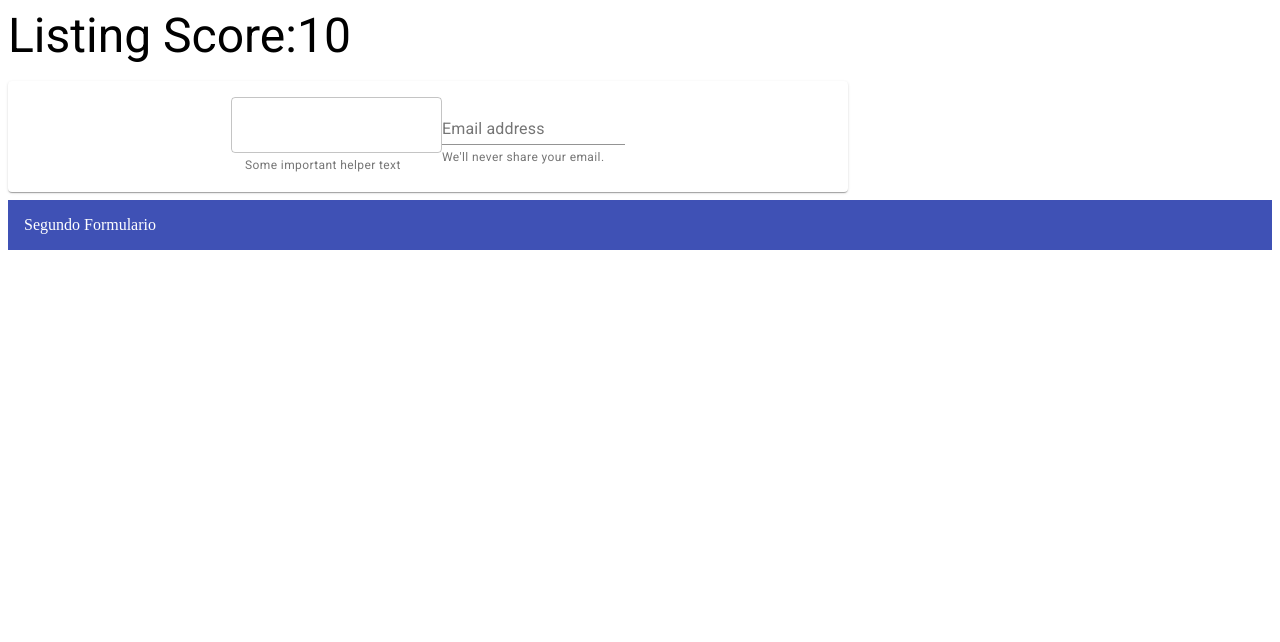
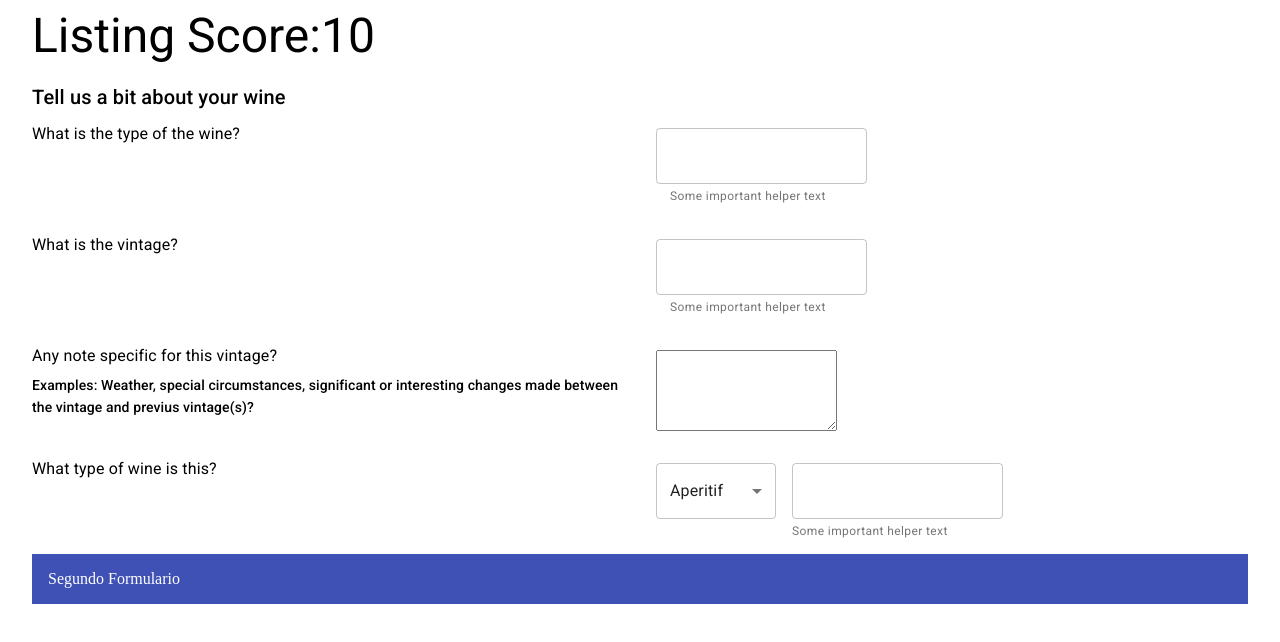
Before and after one commit to Alemarnery/singlePage, a React (Create React App) app: page / in a window 1280 px wide. Shown: the top 642 px of the page. Built offline with nearby package versions, Linux system fonts and the light colour scheme.

Commit message:
form one

```diff
--- a/src/App.js
+++ b/src/App.js
@@ -1,15 +1,19 @@
 import React from "react";
 import PropTypes from "prop-types";
 import {
+  Container,
   Typography,
-  Paper,
   Grid,
   Box,
-  Input,
   OutlinedInput,
   FormControl,
   InputLabel,
+  TextareaAutosize,
+  TextField,
+  Select,
+  MenuItem,
   FormHelperText,
+  ListSubheader,
 } from "@material-ui/core";
 import { withStyles } from "@material-ui/core/styles";
 
@@ -20,51 +24,102 @@ const styles = (theme) => ({
   root: {
     flexGrow: 1,
   },
-  paper: {
-    padding: theme.spacing.unit * 2,
-    textAlign: "center",
-    color: theme.palette.text.primary,
+  formControl: {
+    margin: theme.spacing(1),
+    minWidth: 120,
+    with: 100,
   },
 });
 
 function App(props) {
   const { classes } = props;
+  console.log(classes);
 
   return (
-    <div className={classes.root}>
+    <Container fixed>
+      <Grid container spacing={0}>
+        <Grid item xs={12} sm={12} md={12}>
           <Typography variant="h3" gutterBottom>
             Listing Score:10
           </Typography>
+        </Grid>
+        <Grid item xs={12} sm={12} md={12}>
+          <Typography variant="h6" gutterBottom>
+            Tell us a bit about your wine
+          </Typography>
+        </Grid>
+      </Grid>
 
-      <Grid container spacing={1}>
       {/* Primer Formulario */}
-        <Grid item xs={12} sm={8} md={8}>
-          <Paper className={classes.paper}>
+      <Grid container spacing={2}>
+        <Grid item xs={6} sm={6} md={6}>
+          <Typography variant="subtitle1" gutterBottom>
+            What is the type of the wine?
+          </Typography>
+        </Grid>
+        <Grid item xs={6} sm={6} md={6}>
           <FormControl className={classes.formControl} variant="outlined">
             <OutlinedInput />
-              <FormHelperText id="component-helper-text">
-                Some important helper text
-              </FormHelperText>
+            <FormHelperText>Some important helper text</FormHelperText>
           </FormControl>
+        </Grid>
 
-            <FormControl>
-              <InputLabel htmlFor="my-input">Email address</InputLabel>
-              <Input id="my-input" aria-describedby="my-helper-text" />
-              <FormHelperText id="my-helper-text">
-                We'll never share your email.
-              </FormHelperText>
+        <Grid item xs={6} sm={6} md={6}>
+          <Typography variant="subtitle1" gutterBottom>
+            What is the vintage?
+          </Typography>
+        </Grid>
+        <Grid item xs={6} sm={6} md={6}>
+          <FormControl className={classes.formControl} variant="outlined">
+            <OutlinedInput />
+            <FormHelperText>Some important helper text</FormHelperText>
           </FormControl>
-          </Paper>
+        </Grid>
+
+        <Grid item xs={6} sm={6} md={6}>
+          <Typography variant="subtitle1" gutterBottom>
+            Any note specific for this vintage?
+          </Typography>
+          <Typography variant="subtitle2" gutterBottom>
+            Examples: Weather, special circumstances, significant or interesting
+            changes made between the vintage and previus vintage(s)?
+          </Typography>
+        </Grid>
+        <Grid item xs={6} sm={6} md={6}>
+          <FormControl className={classes.formControl} variant="outlined">
+            <TextareaAutosize minRows={5} maxRows={10} />
+          </FormControl>
+        </Grid>
+
+        <Grid item xs={6} sm={6} md={6}>
+          <Typography variant="subtitle1" gutterBottom>
+            What type of wine is this?
+          </Typography>
+        </Grid>
+        <Grid item xs={6} sm={6} md={6}>
+          <FormControl className={classes.formControl}>
+            <Select native variant="outlined" autoWidth={true}>
+              <option value="Aperitif">Aperitif</option>
+              <option value={2}>Option 2</option>
+              <option value={4}>Other</option>
+            </Select>
+          </FormControl>
+          <FormControl className={classes.formControl}>
+            <OutlinedInput />
+            <FormHelperText>Some important helper text</FormHelperText>
+          </FormControl>
+        </Grid>
       </Grid>
 
       {/* Segundo Formulario */}
+      <Grid container spacing={1}>
         <Grid item xs={12} sm={12} md={12}>
           <Box bgcolor="primary.main" color="primary.contrastText" p={2}>
             Segundo Formulario
           </Box>
         </Grid>
       </Grid>
-    </div>
+    </Container>
   );
 }
 
```
Lines whose indentation alone changed are shown as unchanged.
